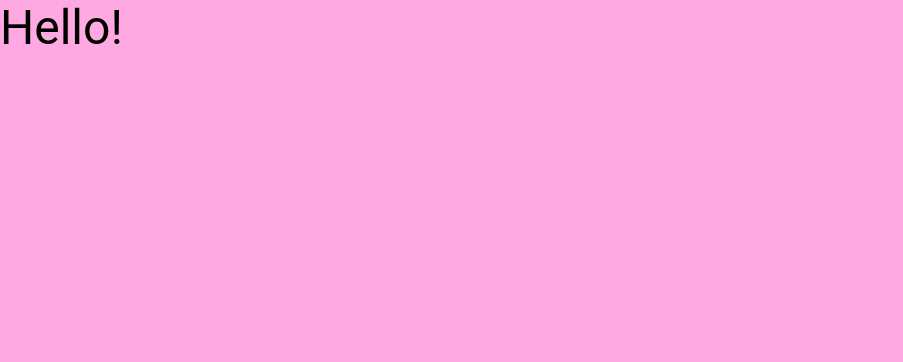
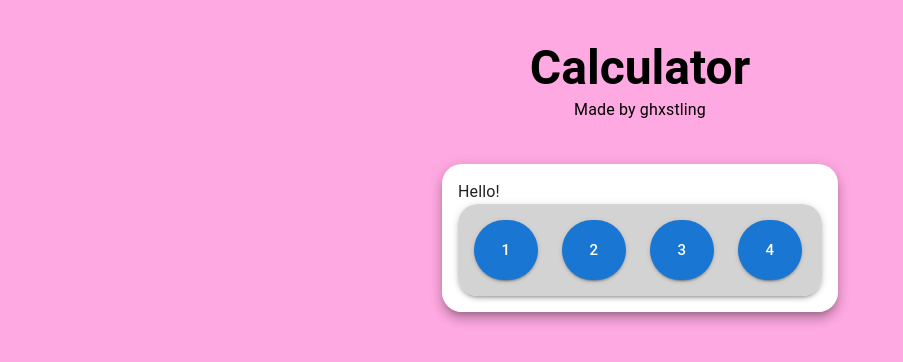
Before and after one commit to ghxstling/calculator, a Next.js app: page / in a window 1280 px wide. Shown: the top 362 px of the page, without its empty margins (0-903 px from the left). Built offline with nearby package versions, Linux system fonts and the light colour scheme.

Commit message:
feat(wip): add basic containers and buttons

```diff
--- a/src/app/page.tsx
+++ b/src/app/page.tsx
@@ -1,9 +1,106 @@
-import { Typography } from '@mui/material'
+'use client'
+
+import { Box, Button, Container, Grid, Paper, Typography } from '@mui/material'
+import { useState, useEffect } from 'react'
+
+const boxPadding = 2
+const boxBorderRadius = 5
+const buttonSx = {
+	borderRadius: 50,
+	width: 60,
+	height: 60,
+}
 
 export default function Home() {
+	const [isClient, setIsClient] = useState(false)
+
+	useEffect(() => {
+		setIsClient(true)
+	}, [])
+
 	return (
 		<>
-			<Typography variant="h3">Hello!</Typography>
+			<Typography
+				variant="h3"
+				sx={{
+					fontWeight: 'bold',
+					textAlign: 'center',
+					paddingTop: 5,
+				}}
+			>
+				Calculator
+			</Typography>
+			<Typography
+				variant="subtitle1"
+				sx={{
+					textAlign: 'center',
+					paddingBottom: 5,
+				}}
+			>
+				Made by ghxstling
+			</Typography>
+			<Container maxWidth="xs">
+				{isClient ? (
+					<Paper
+						elevation={8}
+						sx={{
+							backgroundColor: 'transparent',
+							borderRadius: boxBorderRadius,
+						}}
+					>
+						<Box
+							padding={boxPadding}
+							borderRadius={boxBorderRadius}
+							sx={{
+								backgroundColor: 'white',
+							}}
+						>
+							<Typography>Hello!</Typography>
+							<Grid></Grid>
+							<Paper
+								elevation={3}
+								sx={{
+									backgroundColor: 'transparent',
+									borderRadius: boxBorderRadius,
+								}}
+							>
+								<Box
+									borderRadius={boxBorderRadius}
+									padding={boxPadding}
+									sx={{
+										backgroundColor: 'lightgray',
+									}}
+								>
+									<Grid container spacing={3} columns={4} gridRow={5}>
+										<Grid item>
+											<Button variant="contained" size="large" color="primary" sx={buttonSx}>
+												1
+											</Button>
+										</Grid>
+										<Grid item>
+											<Button variant="contained" size="large" color="primary" sx={buttonSx}>
+												2
+											</Button>
+										</Grid>
+										<Grid item>
+											<Button variant="contained" size="large" color="primary" sx={buttonSx}>
+												3
+											</Button>
+										</Grid>
+										<Grid item>
+											<Button variant="contained" size="large" color="primary" sx={buttonSx}>
+												4
+											</Button>
+										</Grid>
+									</Grid>
+								</Box>
+							</Paper>
+						</Box>
+					</Paper>
+				) : (
+					<Typography variant="h4">Loading page...</Typography>
+				)}
+			</Container>
 		</>
 	)
 }
```
